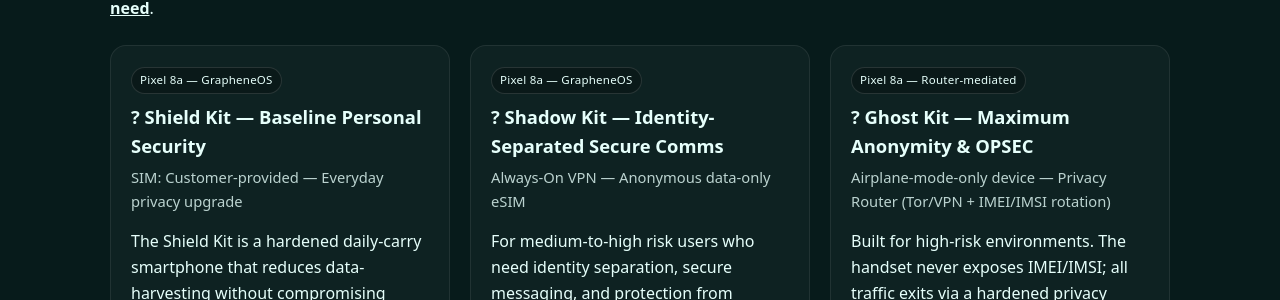
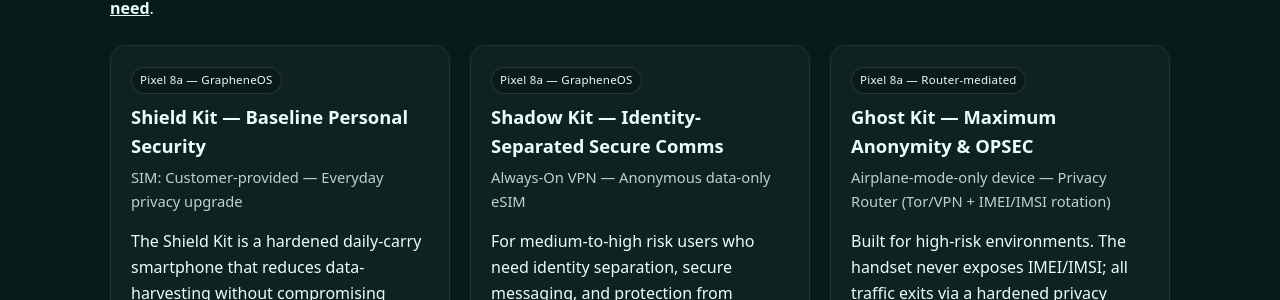
Before and after one commit to civpronto/comms-black-mobile, a Jekyll site: the page built from armoury.md, in a window 1280 px wide and 1116 px high. Shown: the part 227-527 px from the top of the window. Built offline with Jekyll 4.4.1, drawn with Linux system fonts in a browser that asks for light colours; our own code applies the rules of GitHub Pages for plain Markdown files.

Commit message:
fix: remove stray ? before kit names

```diff
--- a/armoury.md
+++ b/armoury.md
@@ -33,7 +33,7 @@
 
   <article class="tile" id="shield">
     <span class="badge">Pixel 8a &mdash; GrapheneOS</span>
-    <h3>? Shield Kit &mdash; Baseline Personal Security</h3>
+    <h3>Shield Kit &mdash; Baseline Personal Security</h3>
     <div class="sub">SIM: Customer-provided &mdash; Everyday privacy upgrade</div>
     <p>The Shield Kit is a hardened daily-carry smartphone that reduces data-harvesting without compromising usability.</p>
     <ul>
@@ -50,7 +50,7 @@
 
   <article class="tile" id="shadow">
     <span class="badge">Pixel 8a &mdash; GrapheneOS</span>
-    <h3>? Shadow Kit &mdash; Identity-Separated Secure Comms</h3>
+    <h3>Shadow Kit &mdash; Identity-Separated Secure Comms</h3>
     <div class="sub">Always-On VPN &mdash; Anonymous data-only eSIM</div>
     <p>For medium-to-high risk users who need identity separation, secure messaging, and protection from passive network surveillance.</p>
     <ul>
@@ -67,7 +67,7 @@
 
   <article class="tile" id="ghost">
     <span class="badge">Pixel 8a &mdash; Router-mediated</span>
-    <h3>? Ghost Kit &mdash; Maximum Anonymity &amp; OPSEC</h3>
+    <h3>Ghost Kit &mdash; Maximum Anonymity &amp; OPSEC</h3>
     <div class="sub">Airplane-mode-only device &mdash; Privacy Router (Tor/VPN + IMEI/IMSI rotation)</div>
     <p>Built for high-risk environments. The handset never exposes IMEI/IMSI; all traffic exits via a hardened privacy router.</p>
     <ul>
```
